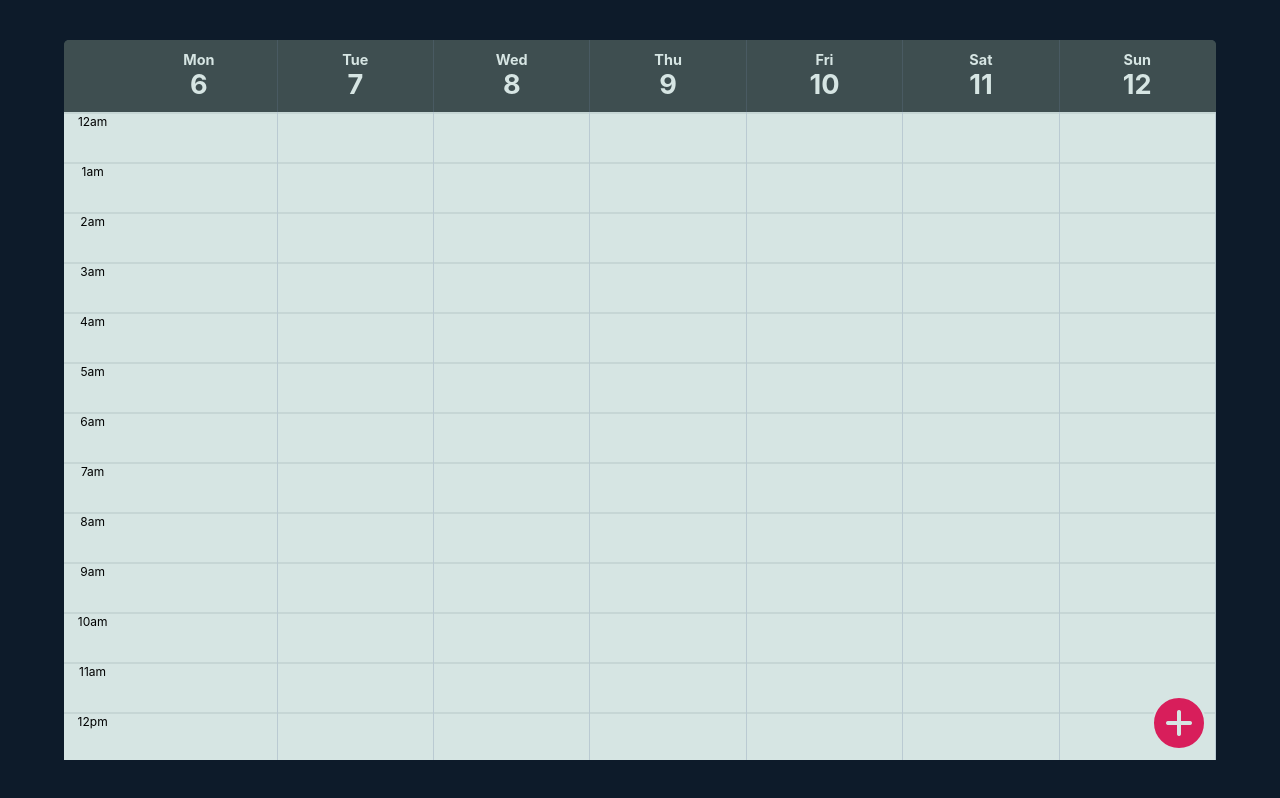
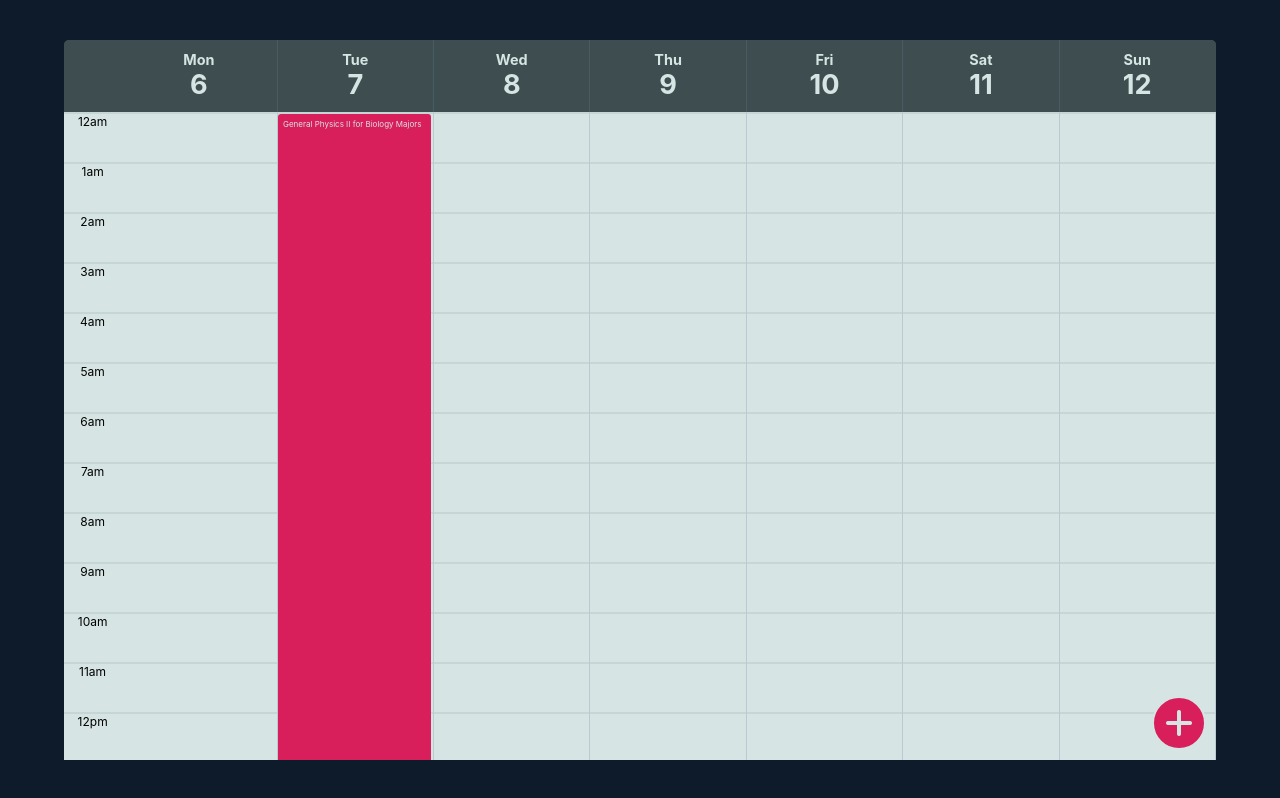
Before and after one commit to benf549/Calendar-App-Redux---React, a React (Create React App) app: page / in a window 1280 px wide. Built offline with nearby package versions, Linux system fonts and the light colour scheme.

Commit message:
New weeks added but no overlap from week to week. Want to try pushing eventspaces up the tree

```diff
--- a/src/App.js
+++ b/src/App.js
@@ -45,9 +45,9 @@ let updateDays = (newweekdate = null) => {
 
 function App() {
 
-  let [week, setWeek] = useState([])
+  let week = [];
   let [inc, setinc]=useState(0)
-  if (inc==0){
+  if (inc===0){
     week = updateDays();
   } else {
     week = [];
@@ -63,7 +63,7 @@ function App() {
   //const sayHello = () => console.log("Hello There");
 
 
-  let events = [{ "id": 1, "name": "General Physics II for Biology Majors", "time": "12 April 2020 09:00:00 EDT", "ends": "13 April 2020 09:50:00 EDT" }, { "id": 2, "name": "Organic Chemistry Lecture", "time": "03 April 2020 10:00:00 EDT", "ends": "03 April 2020 10:50:00 EDT" }];
+  let events = [{ "id": 1, "name": "General Physics II for Biology Majors", "time": "13 April 2020 09:00:00 EDT", "ends": "14 April 2020 09:50:00 EDT" }, { "id": 2, "name": "Organic Chemistry Lecture", "time": "07 April 2020 10:00:00 EDT", "ends": "07 April 2020 10:50:00 EDT" }];
 
   return (
     <div className="App">
--- a/src/EventSpace.js
+++ b/src/EventSpace.js
@@ -3,10 +3,9 @@ import CalendarEvent from './CalendarEvent';
 import './App.css';
 
 let days = [1, 2, 3, 4, 5, 6, 0]
-let test = [[], [], [], [], [], [], []]
 
 
-let EventGrid = ({ eventlist, day, test }) => {
+let EventGrid = ({ eventlist, day, weekofevents }) => {
 
     for (let i = 0; i < eventlist.length; i++) {
         let parsed = new Date(Date.parse(eventlist[i].time));
@@ -25,21 +24,21 @@ let EventGrid = ({ eventlist, day, test }) => {
 
             if (totaltop + minbetweenheight > 150) {
                 let overflowheight = (totaltop + minbetweenheight) - 150;
-                test[day].push(<CalendarEvent key={eventlist[i].id} totaltop={totaltop} totalheight={minbetweenheight - overflowheight} title={eventlist[i].name} />)
+                weekofevents[day].push(<CalendarEvent key={eventlist[i].id} totaltop={totaltop} totalheight={minbetweenheight - overflowheight} title={eventlist[i].name} />)
                 switch (day) {
                     case 6:
 
                         //this doesnt work because monday has already been drawn at this point. Howver, realistically this doesnt matter, we just want it to go to the next day so need to conver the list to use Date objects rather than simple indices
 
-                        test[0].push(<CalendarEvent key={eventlist[i].id} totaltop={0} totalheight={overflowheight} title={eventlist[i].name} />)
+                        weekofevents[0].push(<CalendarEvent key={eventlist[i].id} totaltop={0} totalheight={overflowheight} title={eventlist[i].name} />)
                         break
                     default:
-                        test[day + 1].push(<CalendarEvent key={eventlist[i].id} totaltop={0} totalheight={overflowheight} title={eventlist[i].name} />)
+                        weekofevents[day + 1].push(<CalendarEvent key={eventlist[i].id} totaltop={0} totalheight={overflowheight} title={eventlist[i].name} />)
                         break
                 }
 
             } else {
-                test[day].push(<CalendarEvent key={eventlist[i].id} totaltop={totaltop} totalheight={minbetweenheight} title={eventlist[i].name} />)
+                weekofevents[day].push(<CalendarEvent key={eventlist[i].id} totaltop={totaltop} totalheight={minbetweenheight} title={eventlist[i].name} />)
 
             }
 
@@ -49,7 +48,7 @@ let EventGrid = ({ eventlist, day, test }) => {
     }
     return (
         <div className="eventgrid">
-            {test[day].map(item => (
+            {weekofevents[day].map(item => (
                 item
             ))}
 
@@ -59,9 +58,9 @@ let EventGrid = ({ eventlist, day, test }) => {
 
 }
 
-console.log(test)
+let EventSpace = ({ eventlist, week, overflow }) => {
+    let weekofevents = [[], [], [], [], [], [], []]
 
-let EventSpace = ({ eventlist, week }) => {
     eventlist.forEach(item => {
         console.log(item);
     });
@@ -78,7 +77,7 @@ let EventSpace = ({ eventlist, week }) => {
                     id={day}>
 
                     <EventGrid
-                        test={test}
+                        weekofevents={weekofevents}
                         eventlist={eventlist}
                         key={day}
                         day={day}
```
